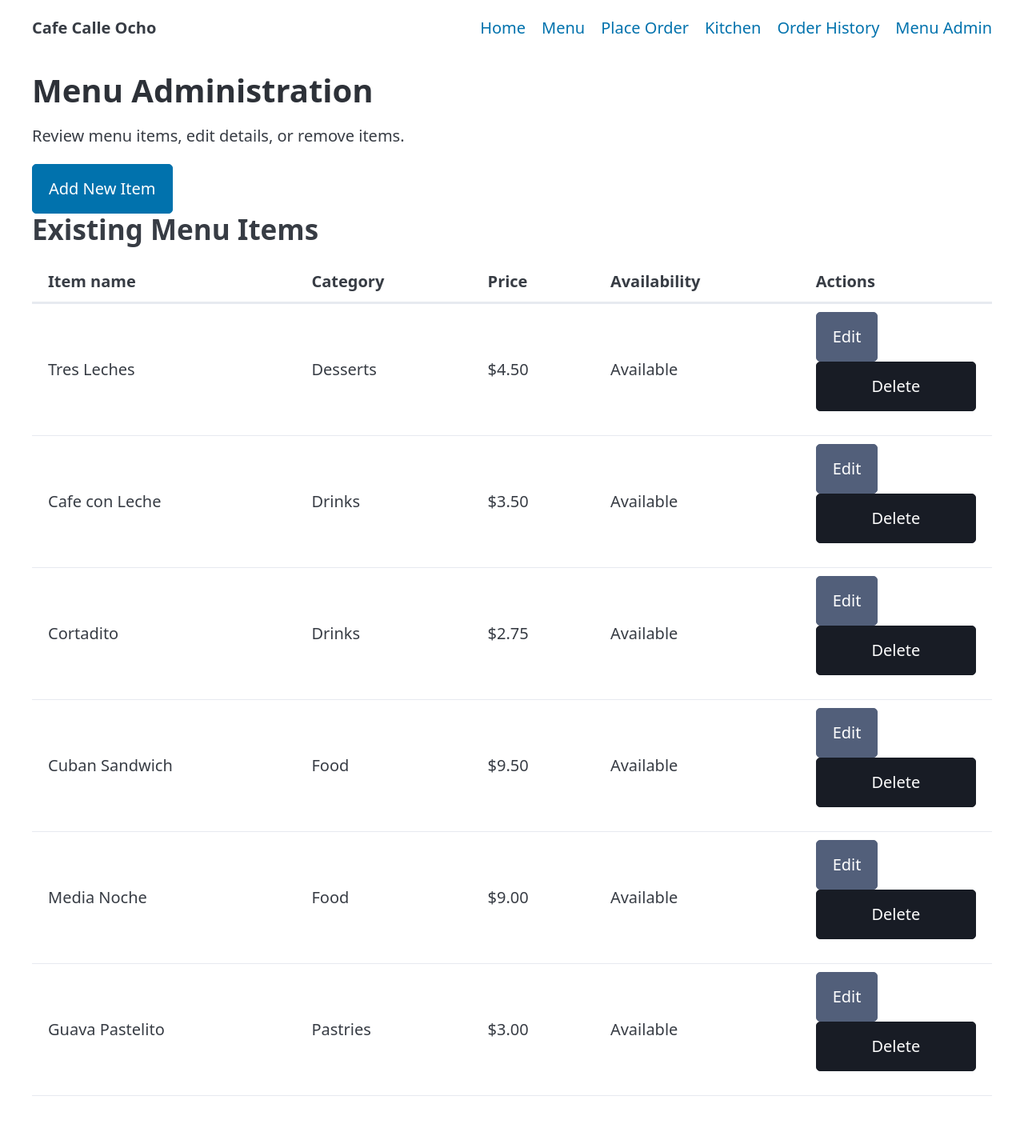
After one commit to DannyITPersonal/EGN-475-software-Zayas, a Flask app: page /admin/menu in a window 1280 px wide. The commit adds this page. Shown: the whole page at 80% size. Run offline with Flask 3, Linux system fonts and the light colour scheme; data comes from the database, SQL or seed files in the repository; some libraries are stand-ins or nearby versions.

Commit message:
admin menu page and edit menu item page

```diff
--- a/app.py
+++ b/app.py
@@ -115,6 +115,23 @@ def menu():
     )
 
 
+# Menu administration page
+@app.route("/admin/menu")
+def admin_menu():
+    database = db.get_db()
+    items = database.execute(
+        """
+        SELECT id, name, category, price_cents, available
+        FROM menu_items
+        ORDER BY category, name
+        """
+    ).fetchall()
+    return render_template(
+        "menu_admin.html",
+        items=items
+    )
+
+
 # Individual menu item page
 @app.route("/menu/<int:item_id>")
 def item_detail(item_id):
@@ -174,7 +191,7 @@ def new_menu_item():
             (name, category, price_cents, 1)
         )
         database.commit()
-        return redirect(url_for("menu"))
+        return redirect(url_for("admin_menu"))
 
     return render_template("new_menu_item.html", form_data={}, errors=[])
 
@@ -231,7 +248,7 @@ def edit_menu_item(item_id):
         )
         database.commit()
         flash("Menu item updated successfully.")
-        return redirect(url_for("menu"))
+        return redirect(url_for("admin_menu"))
 
     form_data = {
         "name": item["name"],
@@ -293,7 +310,7 @@ def delete_item(item_id):
 
     database.commit()
     flash(message)
-    return redirect(url_for("menu"))
+    return redirect(url_for("admin_menu"))
 
 
 # New order page
--- a/templates/base.html
+++ b/templates/base.html
@@ -24,7 +24,7 @@
             <li><a href="{{ url_for('new_order') }}">Place Order</a></li>
             <li><a href="{{ url_for('kitchen') }}">Kitchen</a></li>
             <li><a href="{{ url_for('orders') }}">Order History</a></li>
-            <li><a href="{{ url_for('new_menu_item') }}">Add Menu Item</a></li>
+            <li><a href="{{ url_for('admin_menu') }}">Menu Admin</a></li>
         </ul>
     </nav>
 
--- a/templates/edit_menu_item.html
+++ b/templates/edit_menu_item.html
@@ -52,6 +52,6 @@
     </label>
 
     <button type="submit">Save Changes</button>
-    <a href="{{ url_for('menu') }}">Cancel</a>
+    <a href="{{ url_for('admin_menu') }}">Cancel</a>
 </form>
 {% endblock %}
--- /dev/null
+++ b/templates/menu_admin.html
@@ -0,0 +1,58 @@
+{% extends "base.html" %}
+
+{% block title %}Menu Administration - Cafe Calle Ocho{% endblock %}
+
+{% block content %}
+<header>
+    <h1>Menu Administration</h1>
+    <p>Review menu items, edit details, or remove items.</p>
+    <a href="{{ url_for('new_menu_item') }}" role="button">Add New Item</a>
+</header>
+
+<section aria-labelledby="existing-items">
+    <h2 id="existing-items">Existing Menu Items</h2>
+    {% if items %}
+    <div class="overflow-auto">
+        <table>
+            <thead>
+                <tr>
+                    <th scope="col">Item name</th>
+                    <th scope="col">Category</th>
+                    <th scope="col">Price</th>
+                    <th scope="col">Availability</th>
+                    <th scope="col">Actions</th>
+                </tr>
+            </thead>
+            <tbody>
+                {% for item in items %}
+                <tr>
+                    <th scope="row">{{ item.name }}</th>
+                    <td>{{ item.category }}</td>
+                    <td>${{ "%.2f"|format(item.price_cents / 100) }}</td>
+                    <td>{{ "Available" if item.available else "Unavailable" }}</td>
+                    <td>
+                        <a
+                            href="{{ url_for('edit_menu_item', item_id=item.id) }}"
+                            role="button"
+                            class="secondary"
+                        >Edit</a>
+                        {% if item.available %}
+                        <form
+                            method="post"
+                            action="{{ url_for('delete_item', item_id=item.id) }}"
+                            onsubmit="return confirm('Delete this item?')"
+                        >
+                            <button type="submit" class="contrast">Delete</button>
+                        </form>
+                        {% endif %}
+                    </td>
+                </tr>
+                {% endfor %}
+            </tbody>
+        </table>
+    </div>
+    {% else %}
+    <p>No menu items have been added yet.</p>
+    {% endif %}
+</section>
+{% endblock %}
--- a/templates/new_menu_item.html
+++ b/templates/new_menu_item.html
@@ -52,6 +52,6 @@
     </label>
 
     <button type="submit">Add Menu Item</button>
-    <a href="{{ url_for('menu') }}">Cancel</a>
+    <a href="{{ url_for('admin_menu') }}">Cancel</a>
 </form>
 {% endblock %}
```
Also changed, not shown: templates/menu.html (+0 -12 lines).
